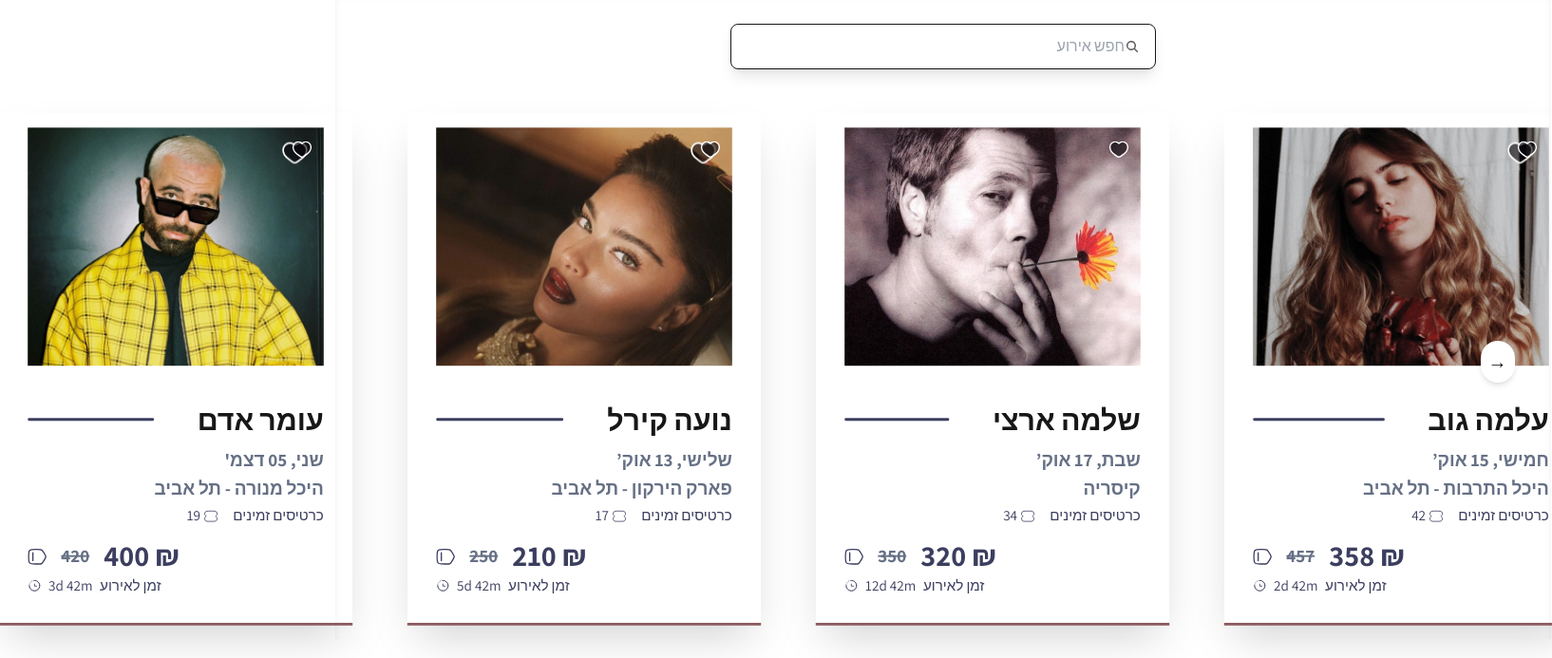
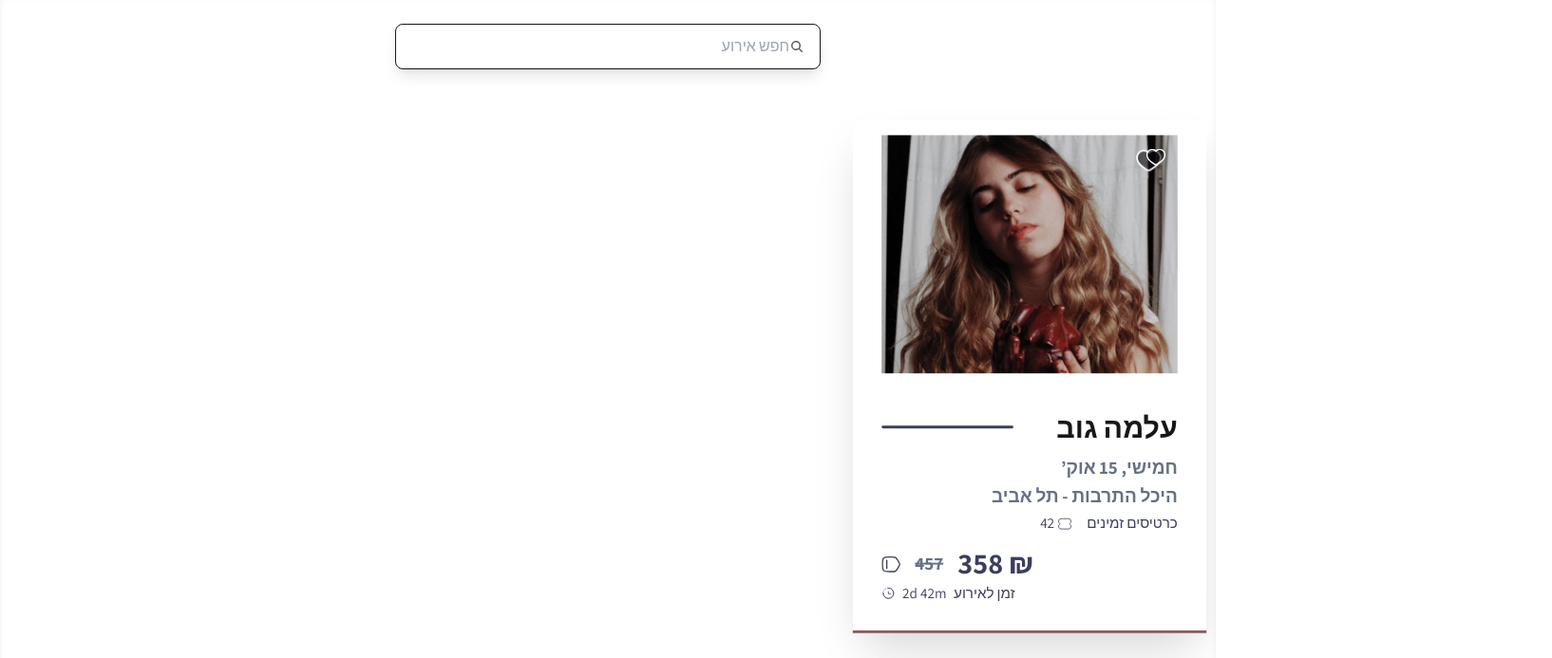
Before and after one commit to tiketuser/Tiket, a Next.js app: page / in a window 1280 px wide. Shown: the part 375-1068 px from the top of the page at 95% size, 1634 px wide, since content can reach past the window. Built offline with nearby package versions, Linux system fonts and the light colour scheme.

Commit message:
changed card carousle maybe delete it later

```diff
--- a/app/components/CardCarousel/CardCarousel.tsx
+++ b/app/components/CardCarousel/CardCarousel.tsx
@@ -31,7 +31,7 @@ const cardsData = [
   {
     imageSrc: "/images/Artist/Noa_Kirel.png",
     id: 3,
-    title: "נועה קירל",
+    title: "נועה נועה נועה נועה קירל",
     date: "שלישי, 13 אוק’",
     location: "פארק הירקון - תל אביב",
     ticketsLeft: 17,
@@ -52,57 +52,110 @@ const cardsData = [
     soldOut: false,
     timeLeft: "3d 42m",
   },
-
-  // { id: 4, title: 'אמן נוסף', date: '15 אוקטובר', location: 'היכל התרבות - תל אביב', price: 358, soldOut: false },
-  // { id: 5, title: 'אמן אחר', date: '15 אוקטובר', location: 'היכל התרבות - תל אביב', price: 358, soldOut: false },
-  // { id: 6, title: 'אמנית נוספת', date: '15 אוקטובר', location: 'היכל התרבות - תל אביב', price: 358, soldOut: false },
-  // Add more cards as needed
+  {
+    imageSrc: "/images/Artist/Noa_Kirel.png",
+    id: 5,
+    title: "נועה קירל",
+    date: "שלישי, 13 אוק’",
+    location: "פארק הירקון - תל אביב",
+    ticketsLeft: 17,
+    priceBefore: 250,
+    price: 210,
+    soldOut: false,
+    timeLeft: "5d 42m",
+  },
+  {
+    imageSrc: "/images/Artist/Alma_Gov.png",
+    id: 6,
+    title: "עלמה גוב",
+    date: "חמישי, 15 אוק’",
+    location: "היכל התרבות - תל אביב",
+    ticketsLeft: 42,
+    priceBefore: 457,
+    price: 358,
+    soldOut: false,
+    timeLeft: "2d 42m",
+  },
+  {
+    imageSrc: "/images/Artist/Omer_Adam.png",
+    id: 7,
+    title: "עומר אדם",
+    date: "שני, 05 דצמ'",
+    location: "היכל מנורה - תל אביב",
+    ticketsLeft: 19,
+    priceBefore: 420,
+    price: 400,
+    soldOut: false,
+    timeLeft: "3d 42m",
+  },
 ];
 
 const CardCarousel: React.FC = () => {
   const [currentIndex, setCurrentIndex] = useState(0);
+  const visibleCards = 4;
 
   const nextSlide = () => {
-    setCurrentIndex((prevIndex) =>
-      Math.min(prevIndex + 1, cardsData.length - 1)
-    );
+    if (currentIndex < cardsData.length - visibleCards) {
+      setCurrentIndex(currentIndex + 1);
+    }
   };
 
   const prevSlide = () => {
-    setCurrentIndex((prevIndex) => Math.max(prevIndex - 1, 0));
+    if (currentIndex > 0) {
+      setCurrentIndex(currentIndex - 1);
+    }
   };
 
   return (
-    <div className="relative w-full pt-4 mb-24 mt-4">
+    <div className="relative overflow-hidden">
+      {/* Left Arrow */}
       {currentIndex > 0 && (
         <button
           onClick={prevSlide}
-          className="absolute left-0 top-1/2 transform -translate-y-1/2 text-xl bg-white p-2 rounded-full shadow-md z-10"
+          className="absolute left-2 top-1/2 transform -translate-y-1/2 text-xl bg-white p-2 rounded-full shadow-md z-10"
         >
           &#8592;
         </button>
       )}
 
+      {/* Cards Container */}
       <div
-        className="flex justify-between transition-transform duration-300 ease-in-out"
-        style={{ transform: `translateX(-${currentIndex * 100}%)` }}
+        dir="ltr"
+        className="mb-10 mt-10 flex-wrap justify-between h-full items-center w-full transition-transform duration-300 ease-in-out"
+        style={{
+          // change the number for a bigger leap
+          transform: `translateX(-${currentIndex * (100 / visibleCards)}%)`,
+        }}
       >
-        <div className="flex gap-[15%] relative left-[3%]">
-          {cardsData.map((card) => (
-            <div
-              key={card.id}
-              className="flex-grow min-w-[250px] max-w-[300px]"
-            >
-              <Card {...card} />
-            </div>
-          ))}
-        </div>
+        {cardsData.map((card) => (
+          // Increase percentage to hide the next card
+          <div dir="rtl" key={card.id} className="min-w-[24%]">
+            <Card {...card} />
+          </div>
+        ))}
       </div>
-
-      {currentIndex < cardsData.length - 1 && (
+      {/* Navigation Dots */}
+      <div
+        dir="ltr"
+        className="absolute bottom-4 left-0 right-0 flex justify-center items-center"
+      >
+        {cardsData.map((_, index) => (
+          <button
+            key={index + 2}
+            className={`mx-1 rounded-full transition-all duration-300 ${
+              index === currentIndex + 2
+                ? "w-3 h-3 bg-mutedText"
+                : "w-2 h-2 bg-weakText"
+            }`}
+            onClick={() => setCurrentIndex(index - 2)}
+          />
+        ))}
+      </div>
+      {/* Right Arrow */}
+      {currentIndex < cardsData.length - visibleCards && (
         <button
           onClick={nextSlide}
-          className="absolute right-[3%] top-1/2 transform -translate-y-1/2 text-xl bg-white p-2 rounded-full shadow-md z-10"
+          className="absolute right-2 top-1/2 transform -translate-y-1/2 text-xl bg-white p-2 rounded-full shadow-md z-10"
         >
           &#8594;
         </button>
```
